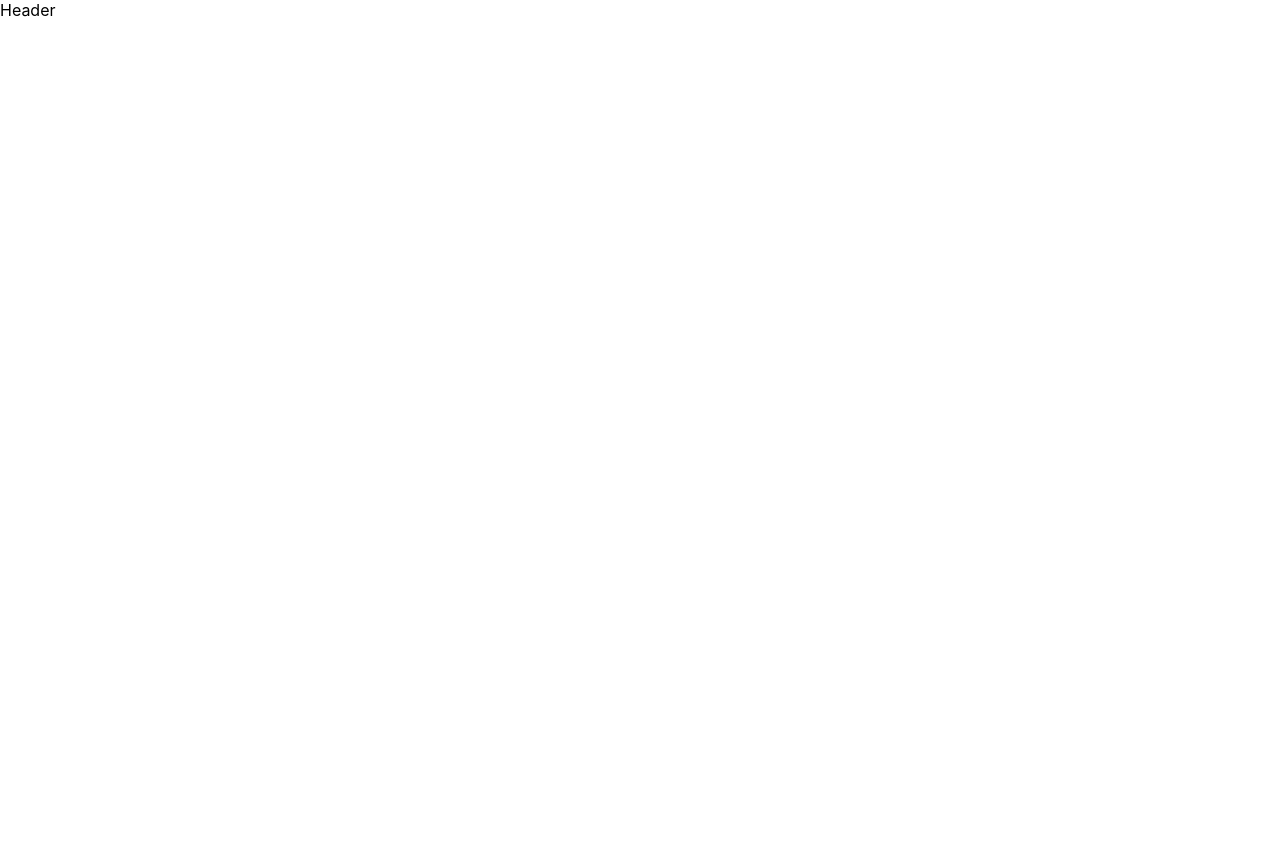
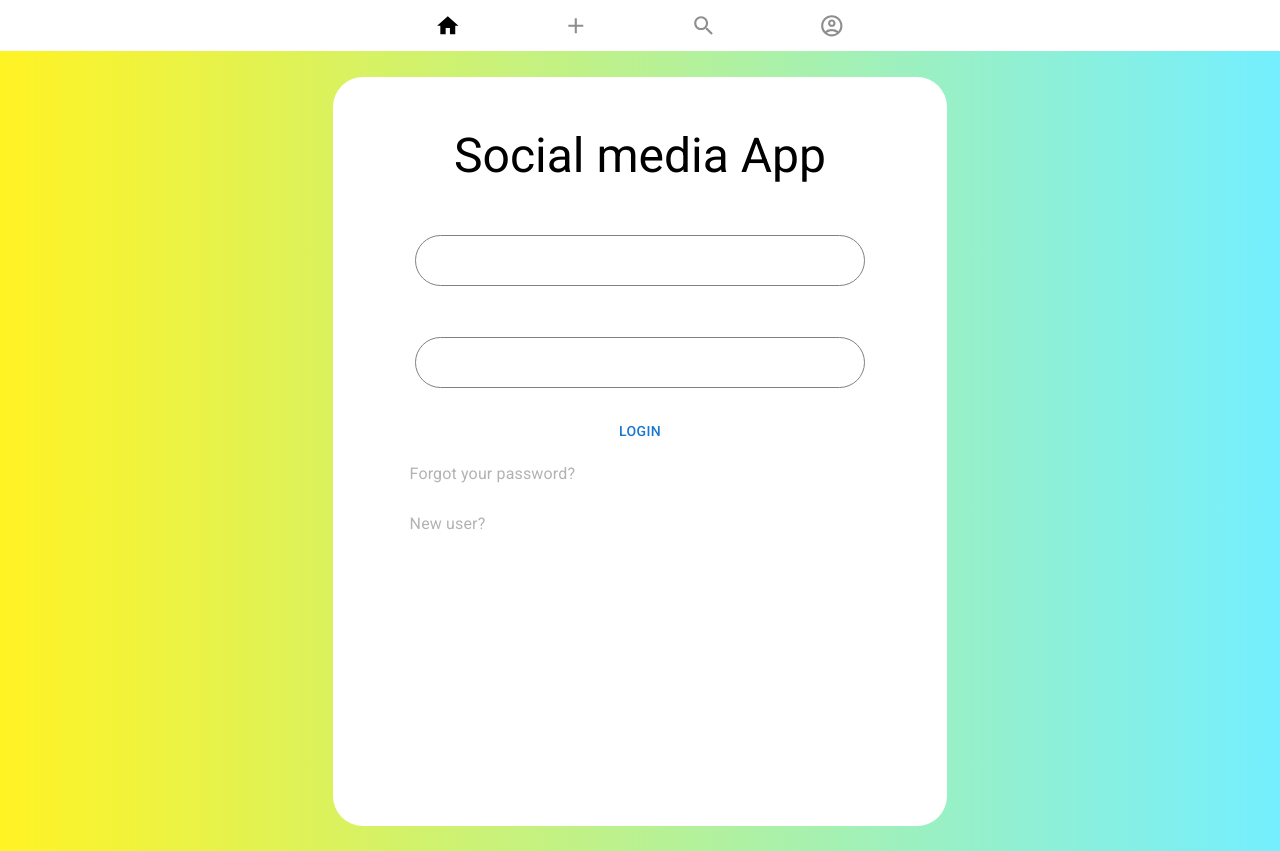
Before and after one commit to ChethanR2711/web-app, a React (Create React App) app in the folder frontend/: page / in a window 1280 px wide. Before the commit the page ends 800 px from the top, so only its background shows below. Built offline with nearby package versions, Linux system fonts and the light colour scheme.

Commit message:
header and form

```diff
--- a/frontend/package.json
+++ b/frontend/package.json
@@ -3,6 +3,8 @@
   "version": "0.1.0",
   "private": true,
   "dependencies": {
+    "@emotion/react": "^11.9.0",
+    "@emotion/styled": "^11.8.1",
     "@mui/icons-material": "^5.8.0",
     "@mui/material": "^5.8.1",
     "@testing-library/jest-dom": "^5.16.4",
--- a/frontend/public/index.html
+++ b/frontend/public/index.html
@@ -24,6 +24,11 @@
       work correctly both with client-side routing and a non-root public URL.
       Learn how to configure a non-root public URL by running `npm run build`.
     -->
+    <link
+      rel="stylesheet"
+      href="https://fonts.googleapis.com/css?family=Roboto:300,400,500,700&display=swap"
+    />
+
     <title>React App</title>
   </head>
   <body>
--- a/frontend/src/App.js
+++ b/frontend/src/App.js
@@ -1,11 +1,16 @@
 import './App.css';
-import { BrowserRouter as Router } from "react-router-dom";
+import { BrowserRouter as Router, Routes, Route } from "react-router-dom";
 import Header from "./Components/Header/Header";
+import Login from './Components/Login/Login';
 
 function App() {
   return (
     <Router>
       <Header/>
+
+      <Routes>
+        <Route path='/' element={<Login />} />
+      </Routes>
     </Router>
   );
 }
--- a/frontend/src/Components/Header/Header.css
+++ b/frontend/src/Components/Header/Header.css
@@ -0,0 +1,32 @@
+.header {
+    display: flex;
+    justify-content: center;
+    align-items: center;
+  }
+
+  .header > a {
+    width: 2vmax;
+    height: 2vmax;
+    margin: 1vmax 4vmax;
+  }
+  .header > a > svg {
+    font-size: 2vmax;
+    transition: all 0.5s;
+    color: rgba(0, 0, 0, 0.445);
+  }
+
+  .header > a > svg:hover {
+    color: black;
+    transform: scale(1.2);
+  }
+
+  @media screen and (max-width: 600px) {
+    .header > a {
+      width: 8vw;
+      height: 8vw;
+      margin: 2vw 8vw;
+    }
+    .header > a > svg {
+      font-size: 8vw;
+    }
+  }
--- a/frontend/src/Components/Header/Header.jsx
+++ b/frontend/src/Components/Header/Header.jsx
@@ -1,10 +1,50 @@
-import React from 'react';
+import React, { useState } from "react";
 import "./Header.css";
+import { Link } from "react-router-dom";
+import {
+  Home,
+  HomeOutlined,
+  Add,
+  AddOutlined,
+  SearchOutlined,
+  Search,
+  AccountCircle,
+  AccountCircleOutlined,
+} from "@mui/icons-material";
 
 const Header = () => {
-    return(
-        <div>Header</div>
-    );
+  const [tab, setTab] = useState(window.location.pathname);
+  return (
+    <div className="header">
+      <Link to="/" onClick={() => setTab("/")}>
+        {tab === "/" ? <Home style={{ color: "black" }} /> : <HomeOutlined />}
+      </Link>
+
+      <Link to="/newpost" onClick={() => setTab("/newpost")}>
+        {tab === "/newpost" ? (
+          <Add style={{ color: "black" }} />
+        ) : (
+          <AddOutlined />
+        )}
+      </Link>
+
+      <Link to="/search" onClick={() => setTab("/search")}>
+        {tab === "/search" ? (
+          <Search style={{ color: "black" }} />
+        ) : (
+          <SearchOutlined />
+        )}
+      </Link>
+
+      <Link to="/account" onClick={() => setTab("/account")}>
+        {tab === "/account" ? (
+          <AccountCircle style={{ color: "black" }} />
+        ) : (
+          <AccountCircleOutlined />
+        )}
+      </Link>
+    </div>
+  );
 };
 
 export default Header;
--- /dev/null
+++ b/frontend/src/Components/Login/Login.css
@@ -0,0 +1,64 @@
+.login{
+    height: 100vh; /*100vh*/
+    background-image: linear-gradient(to right, #fff324, #74efff);
+
+    display: flex;
+    align-items: center;
+    justify-content: center;
+    padding: 2vmax; /*2vmax */
+    box-sizing: border-box;
+}
+
+.loginForm{
+    background-color: white;
+    height: 100%;
+    width: 50%; /*50%*/
+    border-radius : 30px; /*30px*/
+    box-sizing: border-box;
+    padding: 2vmax; /*2vmax*/
+    display: flex;
+    flex-direction: column;
+    align-items: center;
+
+}
+
+.loginForm > input{
+    box-sizing: border-box;
+    padding: 1vmax 2vmax;
+    width: 80%; /*80%*/
+    border-radius: 40px;
+    border: 1px solid gray; /*solid #ccc*/
+    margin: 2vmax;
+    font : 100 1.2rem "Roboto", sans-serif; /*100 1.2rem*/
+    outline: none;
+}
+
+.loginForm>a{
+    align-self: flex-start; /*align-self*/
+    text-decoration: none;
+    color: rgba(0, 0, 0, 0.3);
+    margin: 1vmax 4vmax;
+
+}
+
+@media screen and (max-width: 750px) {
+    .loginForm{
+        width: 100%;
+    }
+
+    .loginForm>input{
+        /* width: 100%; */
+        padding: 4vw 8vw;
+        margin: 2vmax;
+        font:100 1.2rem "Roboto" sans-serif;
+        margin: 4vw;
+    }
+
+    .loginForm>a{
+        align-self: center;
+        text-decoration: none;
+        color: rgba(0, 0, 0, 0.3);
+    }
+
+
+}
--- /dev/null
+++ b/frontend/src/Components/Login/Login.jsx
@@ -0,0 +1,30 @@
+import React from 'react'
+import "./Login.css";
+import { Typography, Button } from "@mui/material";
+import { Link } from 'react-router-dom';
+
+const Login = () => {
+  return (
+    <div className="login">
+        <form className="loginForm">
+
+            <Typography variant='h3' style={{padding : "2vmax"}} >Social media App</Typography>
+
+            <input type="email" />
+            <input type="password"  />
+
+            <Button>Login</Button>
+
+            <Link to="/forgot/password">
+                <Typography>Forgot your password?</Typography>
+            </Link>
+
+            <Link to="/register">
+                <Typography>New user?</Typography>
+            </Link>
+        </form>
+    </div>
+  )
+}
+
+export default Login
```
Also changed, not shown: 1 other file (tests, documents, lock files or other folders).
